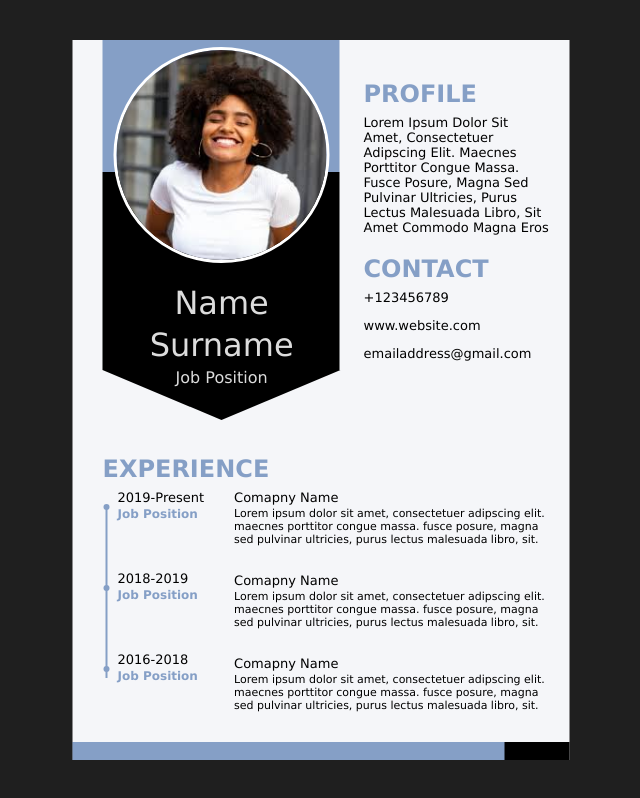
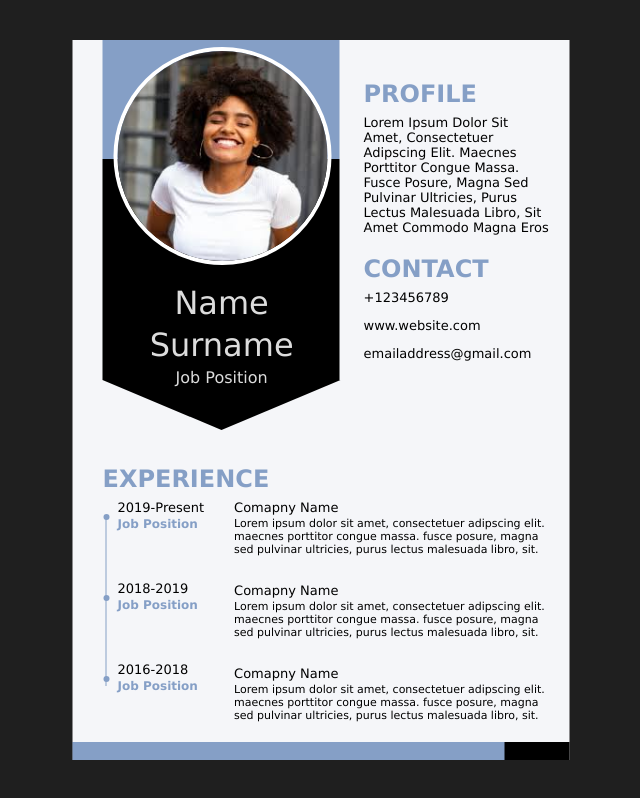
Before and after one commit to AliAlkaraki/Resume, a plain HTML site: page index.html in a window 1280 px wide. Shown: the whole page, without its empty margins (319-959 px from the left). Drawn offline with Linux system fonts and the light colour scheme.

Commit message:
Update index.css

```diff
--- a/index.css
+++ b/index.css
@@ -1,6 +1,6 @@
 body {
     background: #1f1f1f;
-    font-family:Verdana, Geneva, Tahoma, sans-serif;
+    font-family: Verdana, Geneva, Tahoma, sans-serif;
 }
 
 #con {
@@ -71,21 +71,21 @@ li {
 }
 
 .rectangle {
-    height: 330px;
+    height: 340px;
     width:237px;
     padding: 0px;
     margin-top: 0px;
 }
 
 .rec1 {
-    height: 40%;
+    height: 35%;
     width: 100%;
     background-color: #859fc6;
     margin: 0px;
 }
 
 .rec2 {
-    height: 60%;
+    height: 65%;
     width: 100%;
     background-color: #000000;
     margin: 0px;
@@ -98,7 +98,7 @@ img {
     height: 210px;
     width: 210px;
     border-radius: 100%;
-    border: 3px solid white;
+    border: 4px solid white;
 }
 
 
@@ -140,11 +140,11 @@ ul li::before {
 }
 
 .vl {
-    border-left: 2px solid #859fc6;
+    border-left: 1px solid #859fc6;
     height: 170px;
     position: absolute;
-    left: 6.7%;
-    top: 65%;
+    left: 6.74%;
+    top: 66.1%;
 }
 
 #left {
```
